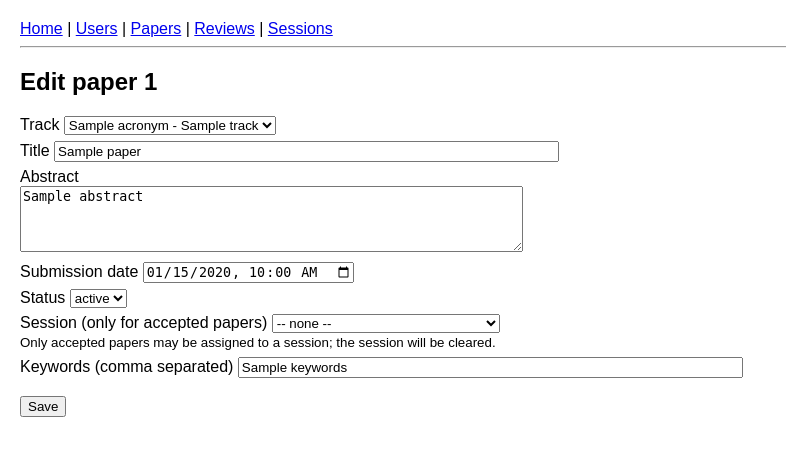
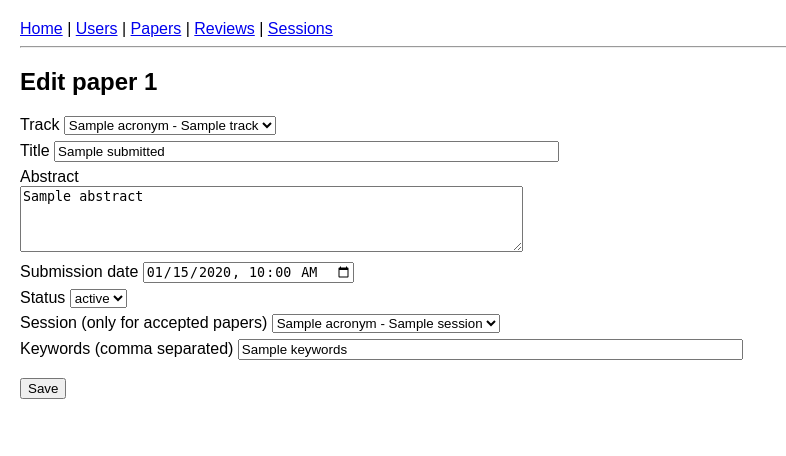
Before and after one commit to mmmalika16/conference_management_system, a Flask app: template templates/paper_form.html in a window 1280 px wide. Shown: the top 456 px of the page, without its empty margins (0-786 px from the left). Run offline with Flask 3, Linux system fonts and the light colour scheme; the template is opened without the code that fills it: most values are stand-ins (such as "Sample title", 1, 10 or a date in 2020).

Commit message:
templates changed

```diff
--- a/templates/paper_form.html
+++ b/templates/paper_form.html
@@ -1,75 +1,37 @@
 {% extends "base.html" %}
 {% block content %}
-<h2>{{ 'Edit paper ' ~ paper.paper_id if paper else 'New paper' }}</h2>
+<h2>{{ 'Edit paper ' ~ paper.paper_id if paper and paper.paper_id else 'New paper' }}</h2>
 <form method="post">
   <label>Track
-    <select name="track_id" id="track_id">
+    <select name="track_id">
       {% for t in tracks %}
-      <option value="{{ t.track_id }}" data-conference-id="{{ t.conference_id }}" {{ 'selected' if paper and paper.track_id == t.track_id }}>{{ t.acronym }} - {{ t.name }}</option>
+      <option value="{{ t.track_id }}" {{ 'selected' if (submitted and submitted.track_id|string == t.track_id|string) or (not submitted and paper and paper.track_id == t.track_id) }}>{{ t.acronym }} - {{ t.name }}</option>
       {% endfor %}
     </select>
   </label>
-  <label>Title <input name="title" size="60" value="{{ paper.title if paper else '' }}" required></label>
-  <label>Abstract <br><textarea name="abstract" rows="4" cols="60" required>{{ paper.abstract if paper else '' }}</textarea></label>
+  <label>Title <input name="title" size="60" value="{{ submitted.title if submitted else (paper.title if paper else '') }}" required></label>
+  <label>Abstract <br><textarea name="abstract" rows="4" cols="60" required>{{ submitted.abstract if submitted else (paper.abstract if paper else '') }}</textarea></label>
   <label>Submission date
     <input name="submission_date" type="datetime-local" required
-           value="{{ paper.submission_date.strftime('%Y-%m-%dT%H:%M') if paper else '' }}">
+           value="{{ submitted.submission_date if submitted else (paper.submission_date.strftime('%Y-%m-%dT%H:%M') if paper and paper.submission_date else '') }}">
   </label>
   <label>Status
-    <select name="status" id="paper_status">
+    <select name="status">
       {% for s in statuses %}
-      <option value="{{ s }}" {{ 'selected' if paper and paper.status == s }}>{{ s }}</option>
+      <option value="{{ s }}" {{ 'selected' if (submitted and submitted.status == s) or (not submitted and paper and paper.status == s) }}>{{ s }}</option>
       {% endfor %}
     </select>
   </label>
   <label>Session (only for accepted papers)
-    <select name="session_id" id="session_id">
+    <select name="session_id">
       <option value="">-- none --</option>
       {% for s in sessions %}
-      <option value="{{ s.session_id }}" data-conference-id="{{ s.conference_id }}" {{ 'selected' if paper and paper.session_id == s.session_id }}>{{ s.acronym }} - {{ s.title }}</option>
+      <option value="{{ s.session_id }}" {{ 'selected' if (submitted and submitted.session_id|string == s.session_id|string) or (not submitted and paper and paper.session_id == s.session_id) }}>{{ s.acronym }} - {{ s.title }}</option>
       {% endfor %}
     </select>
   </label>
-  <small id="session_assignment_hint">Only accepted papers may be scheduled in a session from the selected track's conference.</small>
-  <label>Keywords (comma separated) <input name="keywords" size="60" value="{{ keywords }}"></label>
+  <label>Keywords (comma separated) <input name="keywords" size="60" value="{{ submitted.keywords if submitted else keywords }}"></label>
   <br>
   <button>Save</button>
-
-  <script>
-    const trackSelect = document.getElementById('track_id');
-    const statusSelect = document.getElementById('paper_status');
-    const sessionSelect = document.getElementById('session_id');
-    const hint = document.getElementById('session_assignment_hint');
-
-    function filterSessionAssignments() {
-      const track = trackSelect.options[trackSelect.selectedIndex];
-      const conferenceId = track ? track.dataset.conferenceId : null;
-      const accepted = statusSelect.value === 'accepted';
-      Array.from(sessionSelect.options).forEach(option => {
-        if (!option.value) {
-          option.hidden = false;
-          return;
-        }
-        const compatible = accepted && option.dataset.conferenceId === conferenceId;
-        option.hidden = !compatible;
-        option.disabled = !compatible;
-        if (!compatible && option.selected) {
-          option.selected = false;
-          sessionSelect.value = '';
-        }
-      });
-
-      hint.textContent = accepted
-        ? 'Session options are limited to sessions in the selected track\'s conference.'
-        : 'Only accepted papers may be assigned to a session; the session will be cleared.';
-      if (!accepted && sessionSelect.value) {
-        sessionSelect.value = '';
-      }
-    }
-
-    trackSelect.addEventListener('change', filterSessionAssignments);
-    statusSelect.addEventListener('change', filterSessionAssignments);
-    filterSessionAssignments();
-  </script>
 </form>
 {% endblock %}
```
Also changed, not shown: templates/session_form.html (+8 -10 lines).
